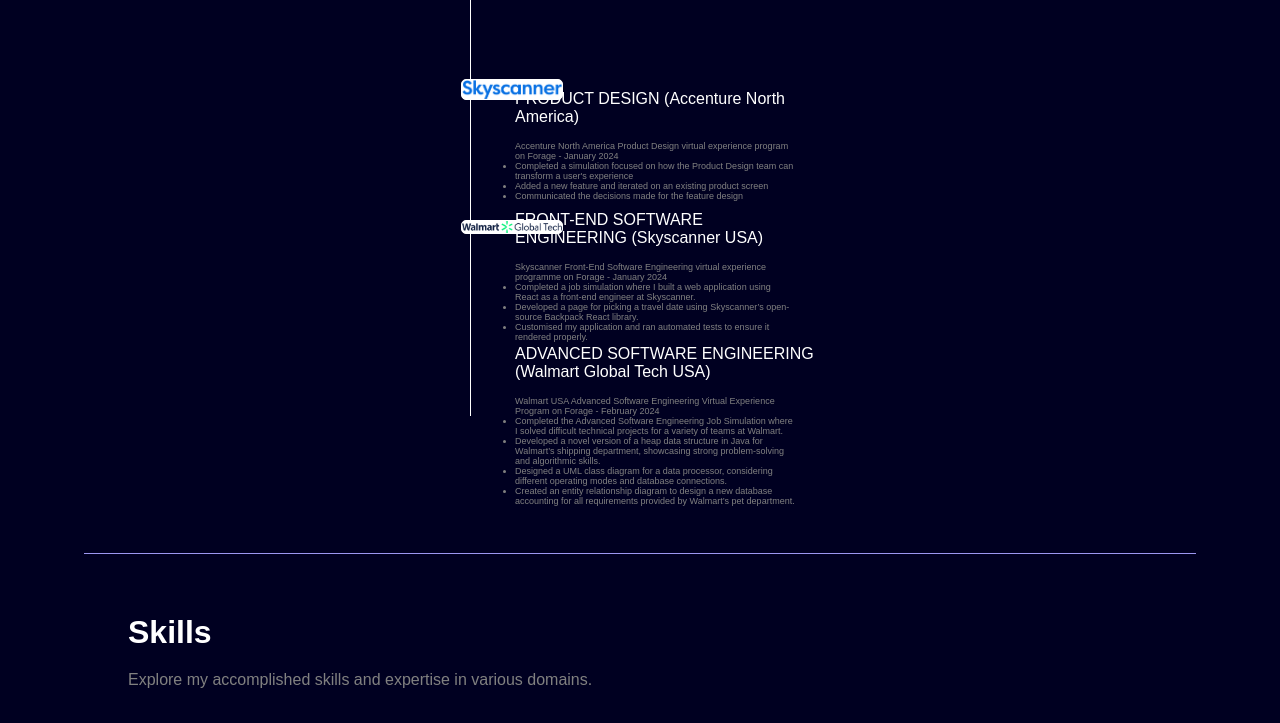
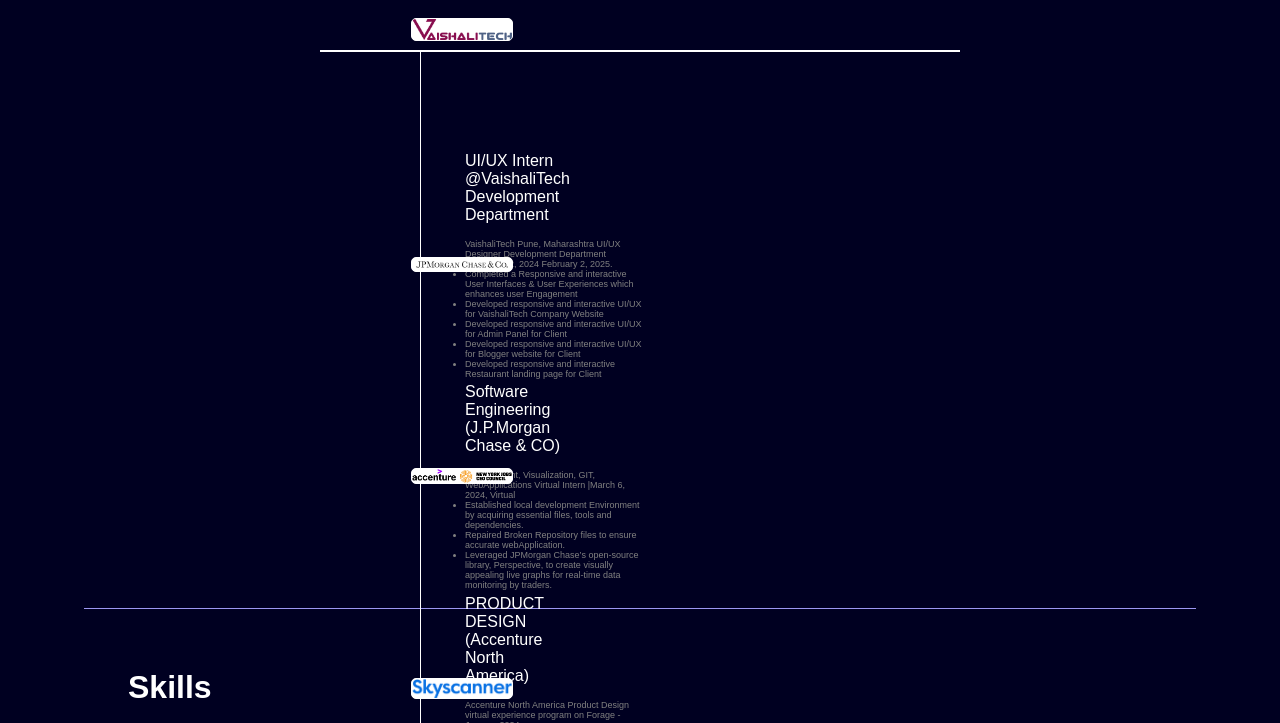
Before and after one commit to JosephKorivi/portfolio, a plain HTML site: page index.html in a window 1280 px wide. Shown: the part 978-1701 px from the top of the page. Drawn offline with nearby package versions, Linux system fonts and the light colour scheme; a web font is replaced by a local one.

Commit message:
Version Update

```diff
--- a/index.html
+++ b/index.html
@@ -38,7 +38,7 @@
                         <li><a href="https://github.com/JosephKorivi"><img src="skills/github.png" alt="github"></a></li>
                         <li><a href="https://mail.google.com/mail/joseph.korivi1109@gmail.com"><img src="socialmedia/icons8-gmail-48.png" alt="mail"></a></li>
                         <li><a href="https://www.youtube.com/@josephkorivi1580"><img src="socialmedia/yt.png" alt="youtube"></a></li>
-                        <li><a href=""><img src="socialmedia/x.png" alt="twitter"></a></li>
+                        <li><a href="https://x.com/KoriviJose55457"><img src="socialmedia/x.png" alt="twitter"></a></li>
                     </ul>
                 </div>
                 <div class="buttons">
@@ -58,6 +58,51 @@
             <span class="text-gray">What I have done so far</span>
             <h1>Work Experience</h1>
             <div class="box">
+                <div class="vertical">
+                    <img src="VAISHALI TECH.png" alt="aboutimg" class="image-top" id="acc">
+                    <div class="vertical-title">
+                        UI/UX Intern @VaishaliTech Development Department
+                    </div>
+                    <div class="vertical-desc">
+                        VaishaliTech Pune, Maharashtra UI/UX Designer Development Department December 2, 2024
+                        February 2, 2025.
+                        <ul>
+                            <li>Completed a Responsive and interactive User Interfaces & User Experiences which enhances user Engagement
+                            </li>
+                            <li>
+                                Developed responsive and interactive UI/UX for VaishaliTech Company Website
+                            </li>
+                            <li>
+                                Developed responsive and interactive UI/UX for Admin Panel for Client
+                            </li>
+                            <li>
+                                Developed responsive and interactive UI/UX for Blogger website for Client
+                            </li>
+                            <li>
+                                Developed responsive and interactive Restaurant landing page for Client
+                            </li>
+                        </ul>
+                    </div>
+                </div>
+                <div class="vertical">
+                    <img src="jpm_chase_optimised.png" alt="aboutimg" class="image-top" id="acc">
+                    <div class="vertical-title">
+                        Software Engineering (J.P.Morgan Chase & CO)
+                    </div>
+                    <div class="vertical-desc">
+                        Development, Visualization, GIT, WebApplications Virtual Intern |March 6, 2024, Virtual
+                        <ul>
+                            <li>Established local development Environment by acquiring essential files, tools and dependencies.
+                            </li>
+                            <li>
+                                Repaired Broken Repository files to ensure accurate webApplication.
+                            </li>
+                            <li>
+                                Leveraged JPMorgan Chase’s open-source library, Perspective, to create visually appealing live graphs for real-time data monitoring by traders.
+                            </li>
+                        </ul>
+                    </div>
+                </div>
                 <div class="vertical">
                     <img src="accenture.png" alt="aboutimg" class="image-top" id="acc">
                     <div class="vertical-title">
@@ -148,6 +193,10 @@
                         <p>BOOTSTRAP</p>
                     </div>
                     <div class="skillsImages">
+                        <img src="skills/Tailwind-CSS.png" alt="bootstrap" class="skill-image" height="30px" width="50px">
+                        <p>TAILWIND CSS</p>
+                    </div>
+                    <div class="skillsImages">
                         <img src="skills/javascript.png" alt="javascript" class="skill-image">
                         <p>JAVASCRIPT</p>
                     </div>
@@ -170,6 +219,10 @@
                     <div class="skillsImages">
                         <img src="skills/java.png" alt="java" class="skill-image">
                         <p>JAVA</p>
+                    </div>
+                    <div class="skillsImages">
+                        <img src="skills/python.png" alt="java" class="skill-image">
+                        <p>PYTHON</p>
                     </div>
                     <div class="skillsImages">
                         <img src="skills/android.png" alt="android" class="skill-image">
@@ -330,7 +383,7 @@
     <!-- Setup and start animation! -->
     <script>
         var typed = new Typed('#element', {
-            strings: ['Web Developer', 'UI/UX Designer', 'Prompt Engineer', 'Android Dev', 'Programmer'],
+            strings: ['Intern @VaishaliTech Development Department','Web Developer', 'UI/UX Designer', 'Prompt Engineer', 'Android Dev', 'Programmer'],
             typeSpeed: 50,
         });
     </script>
--- a/style.css
+++ b/style.css
@@ -141,7 +141,7 @@
     height: 93px;
     width: 1px;
     background: #fff;
-    margin: 0 200px 0 150px;
+    margin: 0 100px 0 100px;
 }
 
 .image-top {
@@ -154,7 +154,7 @@
 .vertical-title {
     position: relative;
     top: 75px;
-    width: 300px;
+    width: 100px;
 }
 
 #acc, #sky, #wal{
@@ -168,7 +168,7 @@
     position: relative;
     top: 90px;
     color: gray;
-    width: 280px;
+    width: 180px;
     font-size: 9px;
 }
 
```
Also changed, not shown: VAISHALI TECH.png (added), jpm_chase_optimised.png (added), skills/Tailwind-CSS.png (added).
